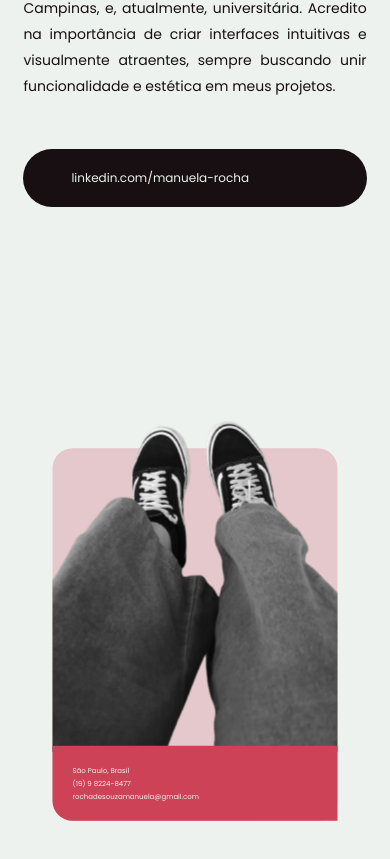
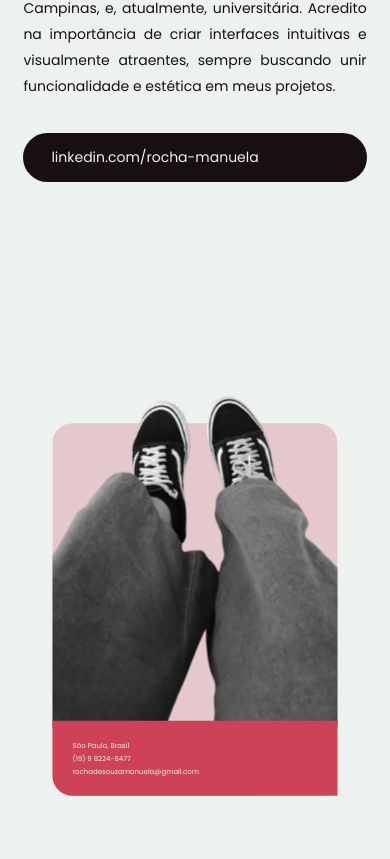
Before and after one commit to rochamanuela/my-portfolio, a React (Vite) app: page / in a window 390 px wide. Shown: the part 1135-1994 px from the top of the page. Built offline with nearby package versions, Linux system fonts and the light colour scheme.

Commit message:
style: add links on about and footer

```diff
--- a/src/components/About/index.jsx
+++ b/src/components/About/index.jsx
@@ -12,8 +12,8 @@ export default function About() {
           nascida em Campinas, e, atualmente, universitária. Acredito na importância de criar
           interfaces intuitivas e visualmente atraentes, sempre buscando unir funcionalidade e
           estética em meus projetos.</p>
-        <a href="">
-          <div className="linkedin">linkedin.com/manuela-rocha</div>
+        <a href="https://www.linkedin.com/in/rocha-manuela/">
+          <div className="linkedin">linkedin.com/rocha-manuela</div>
         </a>
       </div>
       <div className="about-me-child contact">
--- a/src/components/About/style.css
+++ b/src/components/About/style.css
@@ -111,8 +111,14 @@
         width: 100%;
     }
 
+    /* .about-me .linkedin {
+        width: calc(100% - 48px)
+    } */
+
     .about-me .linkedin {
-        width: calc(100% - 48px)
+        width: calc(100% - 28px);
+        margin-top: 34px;
+        padding: 14px 0 14px 28px;
     }
 }
 
@@ -134,7 +140,7 @@
     }
 
     .about-me .linkedin {
-        font-size: 12px
+        font-size: 14px
     }
 
     .about-me-title {
--- a/src/components/Footer/index.jsx
+++ b/src/components/Footer/index.jsx
@@ -17,10 +17,10 @@ export default function Footer() {
         <div className="footer-content-child">
           <p>Contate-me</p>
           <div className="btn-container">
-            <a href="">
+            <a href="https://wa.me/qr/7SITDGRVYZAZB1">
               <button className="primary-btn">Ir para o WhatsApp</button>
             </a>
-            <a href="">
+            <a href="mailto:rochadesouzamanuela@gmail.com?subject=Conheci seu Portfolio">
               <button className="secondary-btn">Enviar e-mail</button>
             </a>
           </div>
@@ -30,15 +30,15 @@ export default function Footer() {
       <div className="footer-content-links">
         <p>© Todos os direitos reservados por Manuela Souza</p>
         <div className="social-media-links">
-          <a href="">
+          <a href="https://www.linkedin.com/in/rocha-manuela/">
             <FaLinkedin size={24} />
             <p>manuela-rocha</p>
           </a>
-          <a href="">
+          <a href="https://instagram.com/manuela_rocha__">
             <FaInstagram size={24} />
             <p>manuela_rocha__</p>
           </a>
-          <a href="">
+          <a href="https://github.com/rochamanuela/">
             <FaGithub size={24} />
             <p>rochamanuela</p>
           </a>
```
